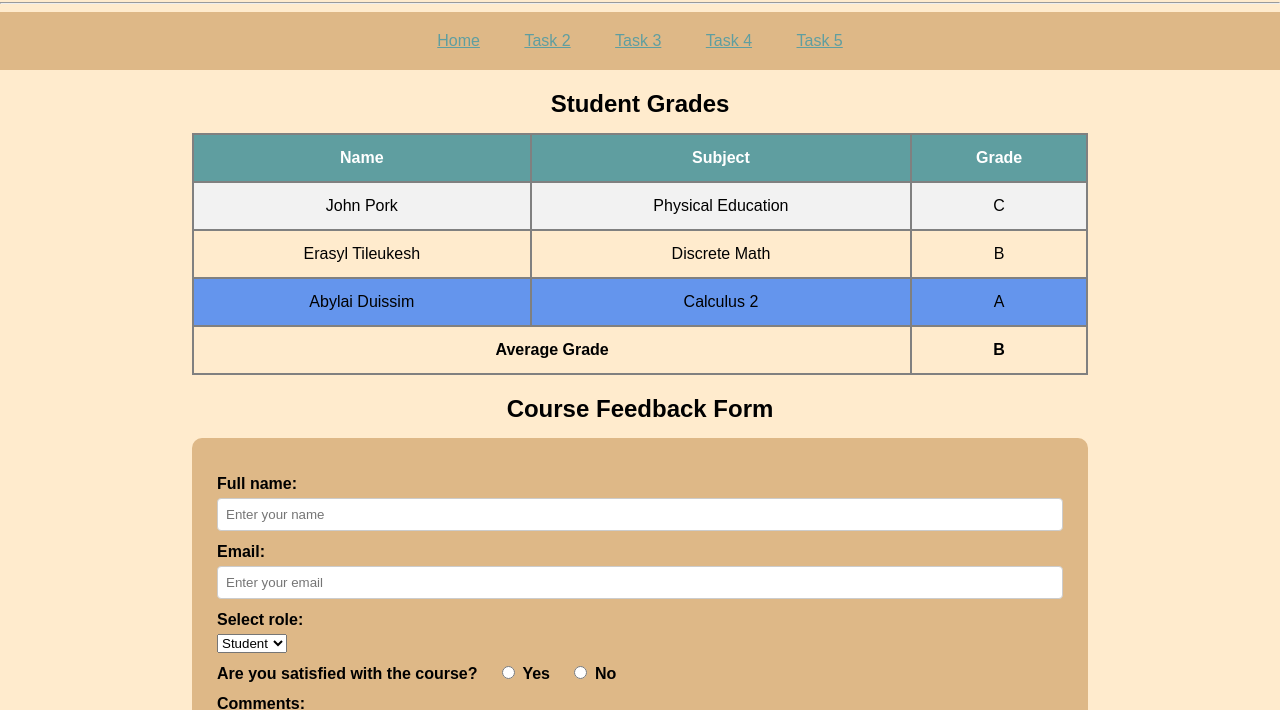
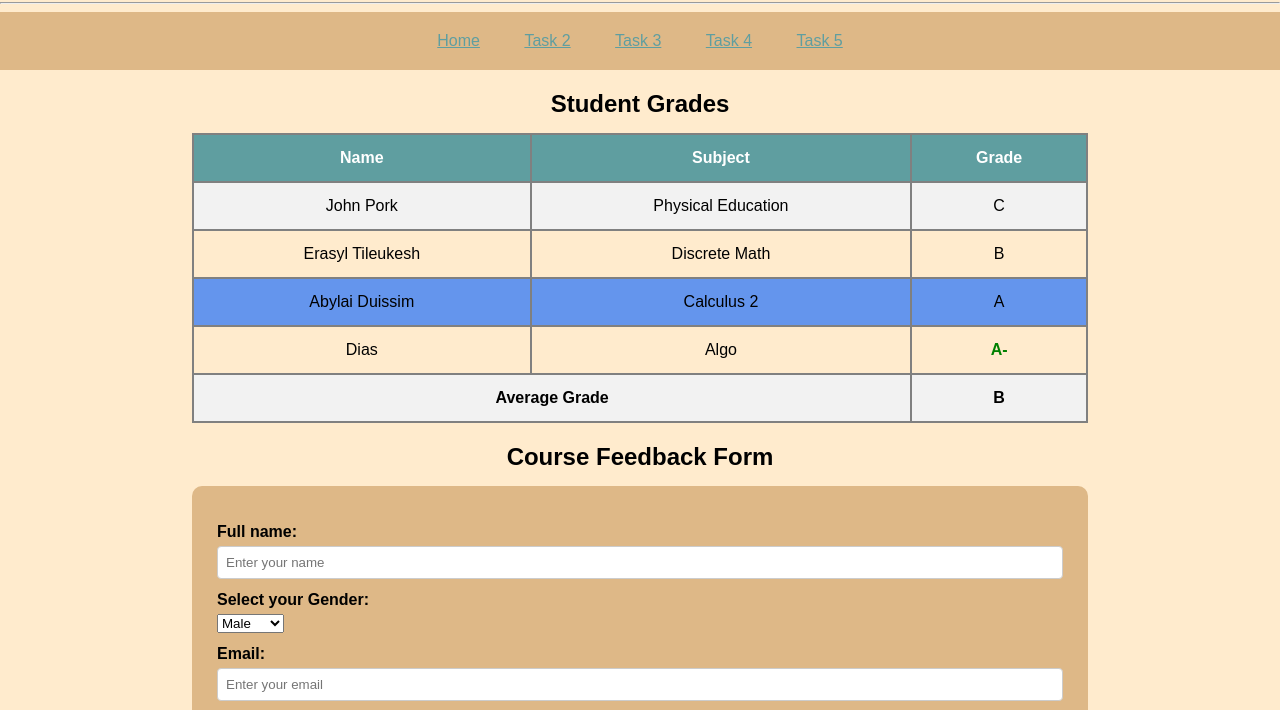
Before and after one commit to Ataly001/Assignment1-Web, a plain HTML site: page task4.html in a window 1280 px wide. Shown: the part 88-798 px from the top of the page. Drawn offline with Linux system fonts and the light colour scheme.

Commit message:
adding wireframe design page

```diff
--- a/css/style.css
+++ b/css/style.css
@@ -244,3 +244,8 @@ nav a:hover{
 .submit-button:hover {
     background-color: darkgoldenrod;
 }
+
+ tr .special {
+    font-weight:bold;
+    color:green
+}
--- a/task4.html
+++ b/task4.html
@@ -16,7 +16,7 @@
       <a href="task2.html">Task 2</a>
       <a href="task3.html">Task 3</a>
       <a href="task4.html">Task 4</a>
-      <a href="task5.html">Task 5</a>
+       <a href="https://www.figma.com/proto/081nwC67pGCbpf5d8fiEOO/Untitled?node-id=1-2&p=f&t=unzRTobC4hPQLL4c-0&scaling=min-zoom&content-scaling=fixed&page-id=0%3A1&starting-point-node-id=1%3A4" target="_blank">Task 5</a>
     </nav>
 
     <h2 class="titles">Student Grades</h2>
@@ -37,11 +37,15 @@
             <td>Discrete Math</td>
             <td>B</td>
         </tr>
-
         <tr class="row">
             <td>Abylai Duissim</td>
             <td>Calculus 2</td>
             <td>A</td>
+        </tr>
+        <tr>
+            <td>Dias</td>
+            <td>Algo</td>
+            <td class="special">A-</td>
         </tr>
         <tr>
             <td colspan="2"><strong>Average Grade</strong></td>
@@ -55,6 +59,16 @@
         <form>
             <label>Full name:</label>
             <input type="text" class="inputs" placeholder="Enter your name">
+
+
+
+            <label>Select your Gender:</label>
+            <select type="input">
+                <option>Male</option>
+                <option>Female</option>
+                <option>Other</option>
+            </select>
+
 
             <label id="email">Email:</label>
             <input type="email" class="inputs" placeholder="Enter your email">
```
Also changed, not shown: index.html (+1 -1 lines), task2.html (+1 -1 lines), task3.html (+1 -1 lines).
